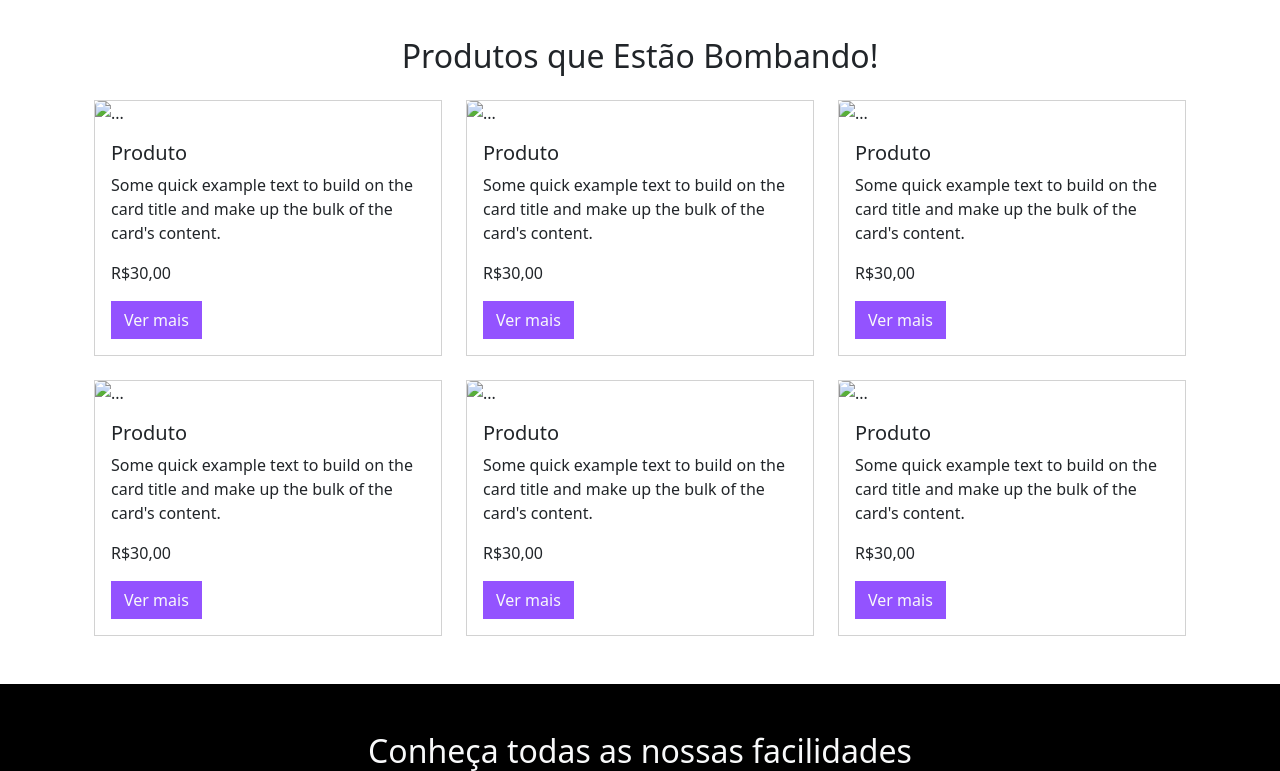
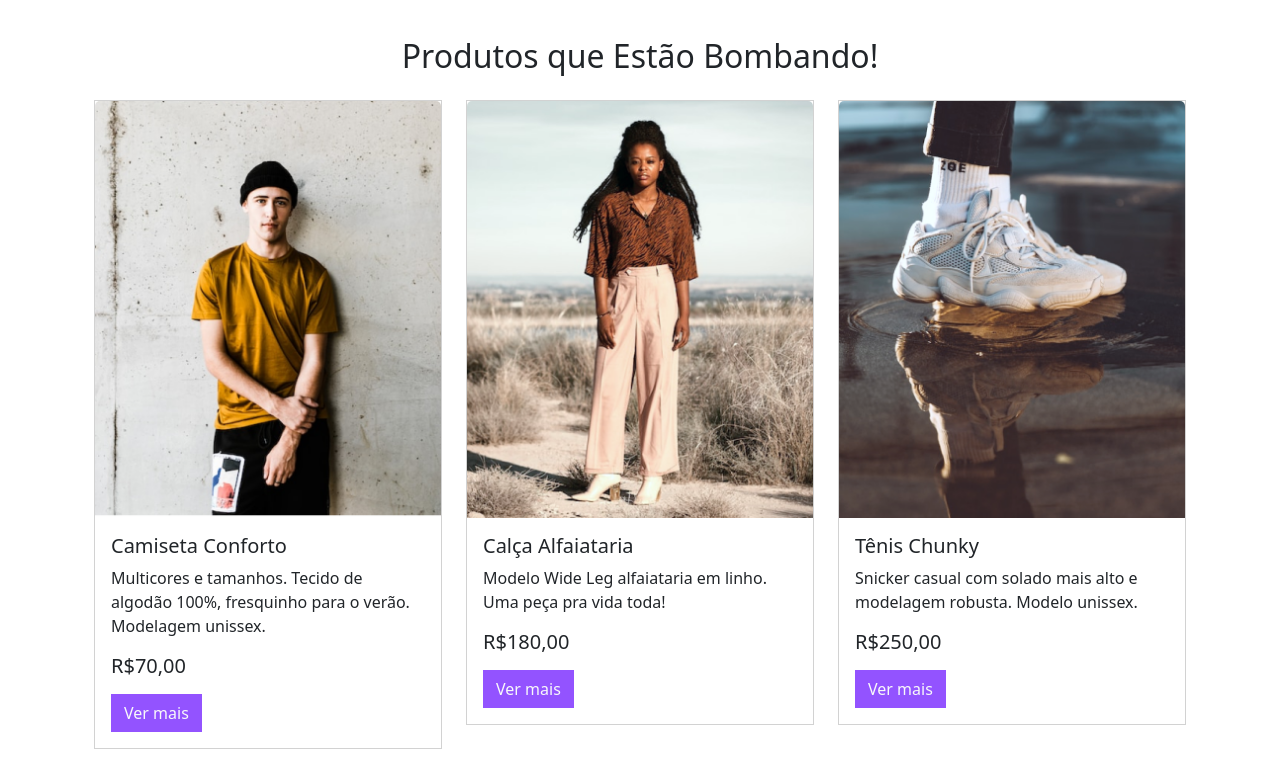
Before and after one commit to mariapgomes/meteora, a plain HTML site: page index.html in a window 1280 px wide. Shown: the part 1329-2100 px from the top of the page. Drawn offline with nearby package versions, Linux system fonts and the light colour scheme.

Commit message:
Insere as imagens da seção de produtos

```diff
--- a/index.html
+++ b/index.html
@@ -154,73 +154,86 @@
 
   <section class="container" aria-label="Produtos">
     <h2 class="text-center my-4">Produtos que Estão Bombando!</h2>
-    <div class="row mx-auto g-4 pb-5">
+    <div class="row mx-auto g-4 pb-5 mb-2">
       <div class="col-12 col-md-6 col-xl-4">
         <div class="card rounded-0">
-          <img src="..." class="card-img-top" alt="...">
+          <img src="./assets/Mobile/produtos/camiseta.png" class="card-img-top d-block w-100 d-md-none" alt="Foto de um modelo masculino vestindo uma camiseta cor mustarda e calça preta.">
+          <img src="./assets/Tablet/produtos/camiseta.png" class="card-img-top w-100 d-none d-md-block d-xl-none" alt="Foto de um modelo masculino vestindo uma camiseta cor mustarda e calça preta.">
+          <img src="./assets/Desktop/produtos/camiseta.png" class="card-img-top w-100 d-none d-xl-block" alt="Foto de um modelo masculino vestindo uma camiseta cor mustarda e calça preta.">
           <div class="card-body">
-            <h5 class="card-title">Produto</h5>
-            <p class="card-text">Some quick example text to build on the card title and make up the bulk of the card's content.</p>
-            <p>R$30,00</p>
+            <h5 class="card-title">Camiseta Conforto</h5>
+            <p class="card-text">Multicores e tamanhos. Tecido de algodão 100%, fresquinho para o verão. Modelagem unissex.</p>
+            <p class="h5 pb-2">R$70,00</p>
             <a href="#" class="btn btn-destaque text-light rounded-0">Ver mais</a>
           </div>
         </div>
       </div>
       <div class="col-12 col-md-6 col-xl-4">
         <div class="card rounded-0">
-          <img src="..." class="card-img-top" alt="...">
+          <img src="./assets/Mobile/produtos/calca.png" class="card-img-top d-block w-100 d-md-none" alt="Foto de uma modelo feminina usando um blusa marrom e calça bege.">
+          <img src="./assets/Tablet/produtos/calca.png" class="card-img-top w-100 d-none d-md-block d-xl-none" alt="Foto de uma modelo feminina usando um blusa marrom e calça bege.">
+          <img src="./assets/Desktop/produtos/calca.png" class="card-img-top w-100 d-none d-xl-block" alt="Foto de uma modelo feminina usando um blusa marrom e calça bege.">
           <div class="card-body">
-            <h5 class="card-title">Produto</h5>
-            <p class="card-text">Some quick example text to build on the card title and make up the bulk of the card's content.</p>
-            <p>R$30,00</p>
+            <h5 class="card-title">Calça Alfaiataria</h5>
+            <p class="card-text">Modelo Wide Leg alfaiataria em linho. Uma peça pra vida toda!</p>
+            <p class="h5 pb-2">R$180,00</p>
             <a href="#" class="btn btn-destaque text-light rounded-0">Ver mais</a>
           </div>
         </div>
       </div>
       <div class="col-12 col-md-6 col-xl-4">
         <div class="card rounded-0">
-          <img src="..." class="card-img-top" alt="...">
+          <img src="./assets/Mobile/produtos/tenis.png" class="card-img-top d-block w-100 d-md-none" alt="Foto de um tênis branco pisando na água.">
+          <img src="./assets/Tablet/produtos/tenis.png" class="card-img-top w-100 d-none d-md-block d-xl-none" alt="Foto de um tênis branco pisando na água.">
+          <img src="./assets/Desktop/produtos/tenis.png" class="card-img-top w-100 d-none d-xl-block" alt="Foto de um tênis branco pisando na água.">
           <div class="card-body">
-            <h5 class="card-title">Produto</h5>
-            <p class="card-text">Some quick example text to build on the card title and make up the bulk of the card's content.</p>
-            <p>R$30,00</p>
+            <h5 class="card-title">Tênis Chunky</h5>
+            <p class="card-text">Snicker casual com solado mais alto e modelagem robusta. Modelo unissex.</p>
+            <p class="h5 pb-2">R$250,00</p>
             <a href="#" class="btn btn-destaque text-light rounded-0">Ver mais</a>
           </div>
         </div>
       </div>
       <div class="col-12 col-md-6 col-xl-4">
         <div class="card rounded-0">
-          <img src="..." class="card-img-top" alt="...">
+          <img src="./assets/Mobile/produtos/jaqueta-jeans.png" class="card-img-top d-block w-100 d-md-none" alt="Foto de um modelo masculino usando uma jaqueta jeans.">
+          <img src="./assets/Tablet/produtos/jaqueta-jeans.png" class="card-img-top w-100 d-none d-md-block d-xl-none" alt="Foto de um modelo masculino usando uma jaqueta jeans.">
+          <img src="./assets/Desktop/produtos/jaqueta-jeans.png" class="card-img-top w-100 d-none d-xl-block" alt="Foto de um modelo masculino usando uma jaqueta jeans.">
           <div class="card-body">
-            <h5 class="card-title">Produto</h5>
-            <p class="card-text">Some quick example text to build on the card title and make up the bulk of the card's content.</p>
-            <p>R$30,00</p>
+            <h5 class="card-title">Jaqueta Jeans</h5>
+            <p class="card-text">Modelo unissex oversized com gola de camurça. Atemporal e autêntica!</p>
+            <p class="h5 pb-2">R$150,00</p>
             <a href="#" class="btn btn-destaque text-light rounded-0">Ver mais</a>
           </div>
         </div>
       </div>
       <div class="col-12 col-md-6 col-xl-4">
         <div class="card rounded-0">
-          <img src="..." class="card-img-top" alt="...">
+          <img src="./assets/Mobile/produtos/oculos.png" class="card-img-top d-block w-100 d-md-none" alt="Foto de um modelo masculino usando uma camisa branca e óculos.">
+          <img src="./assets/Tablet/produtos/oculos.png" class="card-img-top w-100 d-none d-md-block d-xl-none" alt="Foto de um modelo masculino usando uma camisa branca e óculos".>
+          <img src="./assets/Desktop/produtos/oculos.png" class="card-img-top w-100 d-none d-xl-block" alt="Foto de um modelo masculino usando uma camisa branca e óculos.">
           <div class="card-body">
-            <h5 class="card-title">Produto</h5>
-            <p class="card-text">Some quick example text to build on the card title and make up the bulk of the card's content.</p>
-            <p>R$30,00</p>
+            <h5 class="card-title">Óculos Redondo</h5>
+            <p class="card-text">Armação metálica em grafite com lentes arredondadas. Sem erro!</p>
+            <p class="h5 pb-2">R$120,00</p>
             <a href="#" class="btn btn-destaque text-light rounded-0">Ver mais</a>
           </div>
         </div>
       </div>
       <div class="col-12 col-md-6 col-xl-4">
         <div class="card rounded-0">
-          <img src="..." class="card-img-top" alt="...">
+          <img src="./assets/Mobile/produtos/bolsa.png" class="card-img-top d-block w-100 d-md-none" alt="Foto de modelo usando uma blusa branca, calça preta, sobretudo bege e carregando uma bolsa marrom.">
+          <img src="./assets/Tablet/produtos/bolsa.png" class="card-img-top w-100 d-none d-md-block d-xl-none" alt="Foto de modelo usando uma blusa branca, calça preta, sobretudo bege e carregando uma bolsa marrom.">
+          <img src="./assets/Desktop/produtos/bolsa.png" class="card-img-top w-100 d-none d-xl-block" alt="Foto de modelo usando uma blusa branca, calça preta, sobretudo bege e carregando uma bolsa marrom.">
           <div class="card-body">
-            <h5 class="card-title">Produto</h5>
-            <p class="card-text">Some quick example text to build on the card title and make up the bulk of the card's content.</p>
-            <p>R$30,00</p>
+            <h5 class="card-title">Bolsa coringa</h5>
+            <p class="card-text">Bolsa camel em couro sintético de alta duração. Ideal para acompanhar você por uma vida!</p>
+            <p class="h5 pb-2">R$120,00</p>
             <a href="#" class="btn btn-destaque text-light rounded-0">Ver mais</a>
           </div>
         </div>
       </div>
+
     </div>
   </section>
 
```
